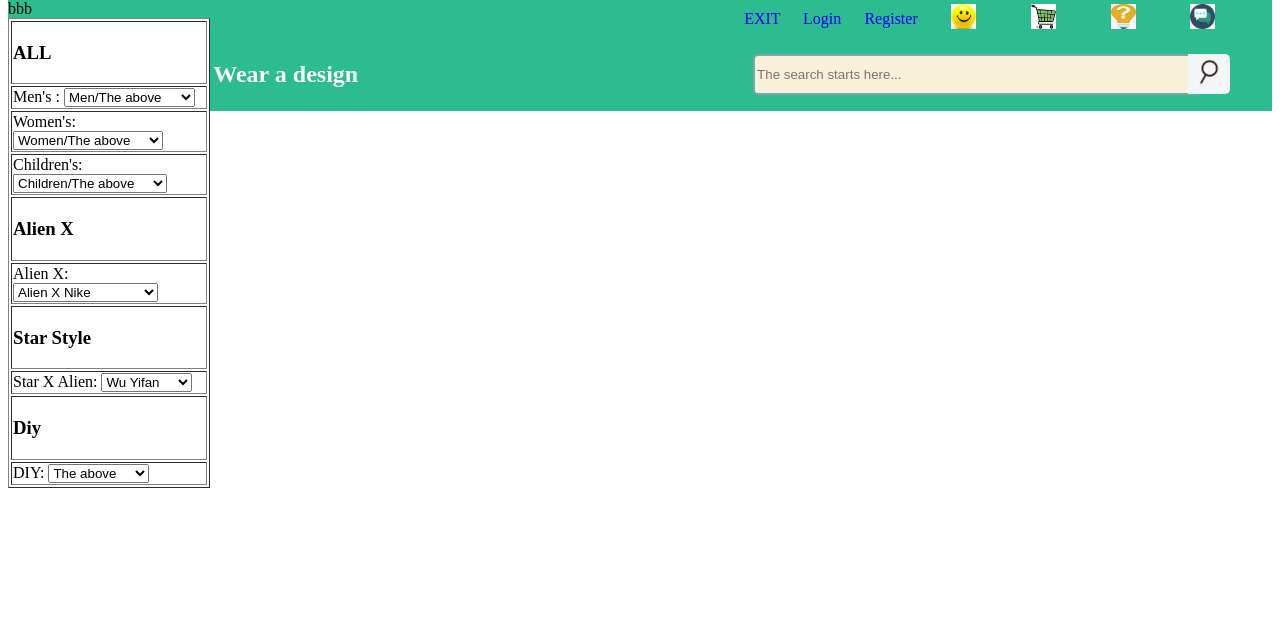
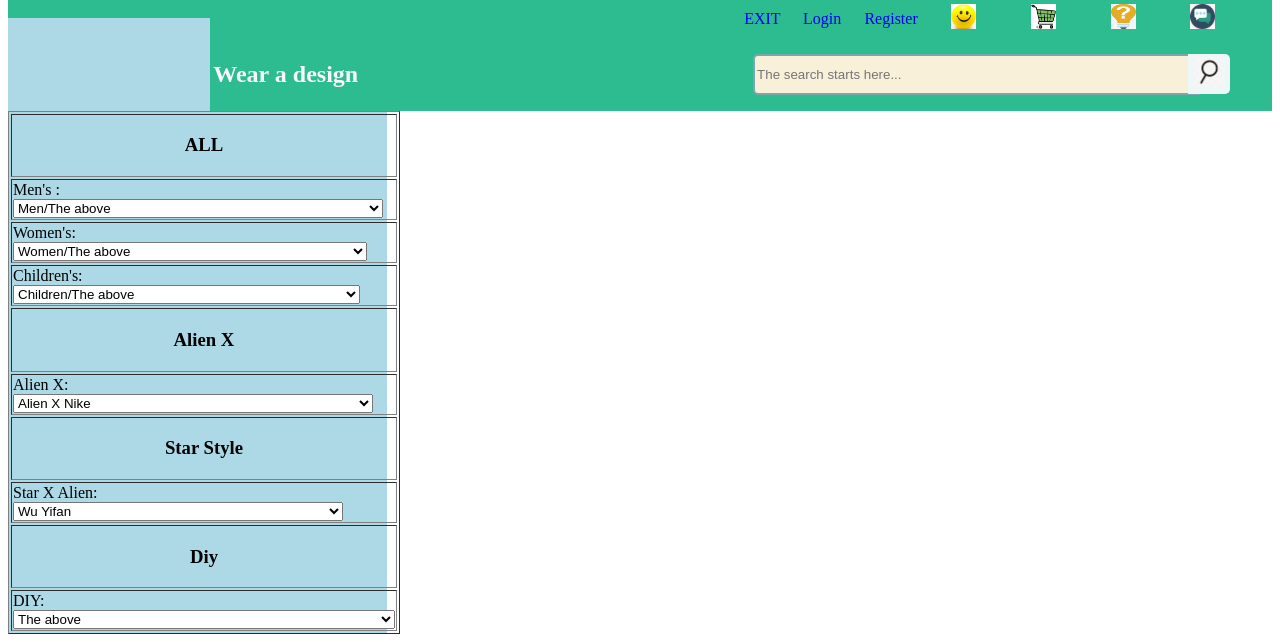
Before and after one commit to Winkness/4-Online-shop, a plain HTML site: page html/index.html in a window 1280 px wide. Shown: the part 165-807 px from the top of the page. Drawn offline with Linux system fonts and the light colour scheme.

Commit message:
updated index

```diff
--- a/html/index.html
+++ b/html/index.html
@@ -33,6 +33,13 @@
         div#div5 {
             background-color: rgb(45, 187, 144);
         }
+        #div6{
+            width: 30%;
+            background-color:  lightblue;
+        }
+        #div6 h3{
+            text-align: center;
+        }
 
         /* .d1 {background: #A3D0C3;}*/
         .d1 input {
@@ -57,6 +64,7 @@
             border-radius: 0 5px 5px 0;
             cursor: pointer;
         }
+
     </style>
 
 </head>
@@ -110,10 +118,9 @@
     </div>
     <!--以上为头部-->
     <div id="div4"></div>
-    <div id="div5">bbb</div>
-    <div id="div6">
-        <div>
-            <table border="1">
+    <div id="div5">&nbsp;</div>
+   <div id="div6">
+            <table border="1" style="width: 100%;">
                 <tr>
                     <td>
                         <h3>ALL</h3>
@@ -122,7 +129,7 @@
                 <tr>
                     <td>
                         <label>Men's :</label>
-                        <select style="align-left">
+                        <select style="width:370px;">
                             <option>Men/The above</option>
                             <option>Men/The following</option>
                             <option>Men/Shoes</option>
@@ -131,7 +138,7 @@
                 <tr>
                     <td>
                         <label>Women's:</label>
-                        <select>
+                        <select style="width: 354px;">
                             <option>Women/The above</option>
                             <option>Women/The following</option>
                             <option>Women/Shoes</option>
@@ -140,7 +147,7 @@
                 <tr>
                     <td>
                         <label>Children's:</label>
-                        <select>
+                        <select style="width: 347px;">
                             <option>Children/The above</option>
                             <option>Children/The following</option>
                             <option>Children/Shoes</option>
@@ -154,7 +161,7 @@
                 <tr>
                     <td>
                         <label>Alien X:</label>
-                        <select>
+                        <select style="width: 360px;">
                             <option>Alien X Nike</option>
                             <option>Alien X Adidas</option>
                             <option>Alien X New balance</option>
@@ -168,7 +175,7 @@
                 <tr>
                     <td>
                         <label>Star X Alien:</label>
-                        <select>
+                        <select style="width: 330px;">
                             <option>Wu Yifan</option>
                             <option>Chen Yixun</option>
                             <option>Cai Xunkun</option>
@@ -182,7 +189,7 @@
                 <tr>
                     <td>
                         <label>DIY:</label>
-                        <select>
+                        <select style="width: 382px;">
                             <option>The above</option>
                             <option>The following</option>
                             <option>Shoes</option>
@@ -191,7 +198,7 @@
 
             </table>
         </div>
-    </div>
+
 </body>
 
 </html>
```
